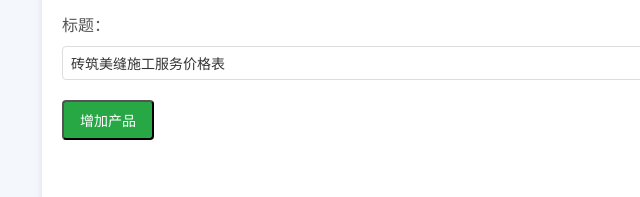
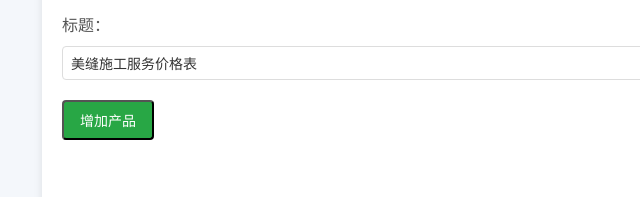
Before and after one commit to kevinludashi/kevinMFJGFB, a plain HTML site: page index.html in a window 1280 px wide. Shown: the part 226-423 px from the top of the page, 194-834 px from the left. Drawn offline with Linux system fonts and the light colour scheme.

Commit message:
Update index.html

```diff
--- a/index.html
+++ b/index.html
@@ -203,7 +203,7 @@
         <!-- 标题区域 -->
         <div class="input-group">
             <label for="title">标题：</label>
-            <input type="text" id="title" value="砖筑美缝施工服务价格表" oninput="updateTitle()">
+            <input type="text" id="title" value="美缝施工服务价格表" oninput="updateTitle()">
         </div>
 
         <!-- 产品区域 -->
```
